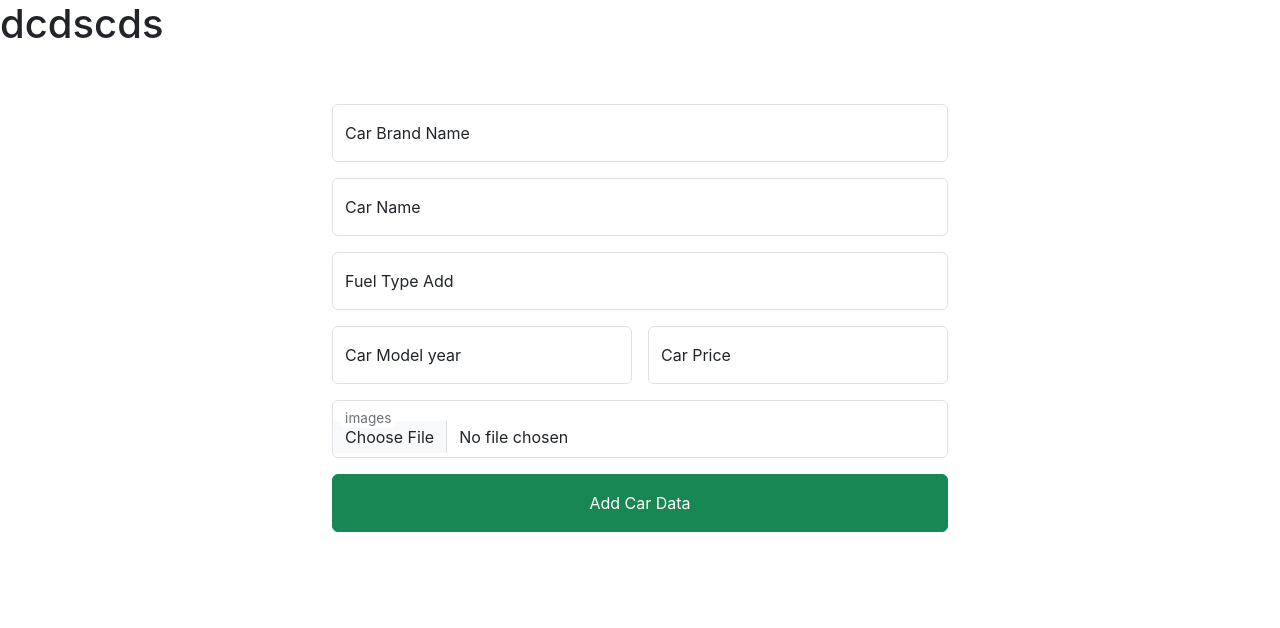
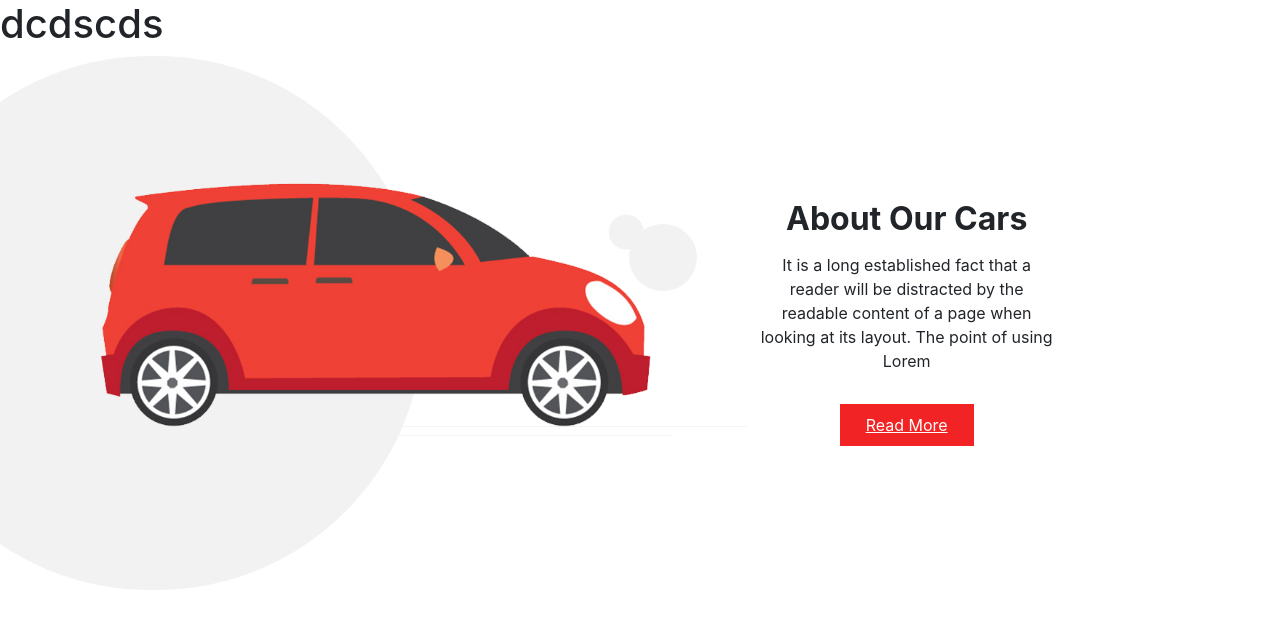
Before and after one commit to teamflourish01/trial-project, a React (Create React App) app in the folder frontend/: page /aboutus in a window 1280 px wide. Shown: the top 628 px of the page. Built offline with nearby package versions, Linux system fonts and the light colour scheme.

Commit message:
About us page create and designed

```diff
--- a/frontend/src/App.js
+++ b/frontend/src/App.js
@@ -2,6 +2,7 @@ import React from "react";
 import Navbar from "./Components/Navbar";
 import CardetailForm from "./Components/Cardetail-Form";
 import { BrowserRouter, Route, Routes } from "react-router-dom";
+import AboutUs from "./Components/About-Us";
 const App = () => {
   return (
     <>
@@ -9,8 +10,9 @@ const App = () => {
         <Navbar />
         <Routes>
           <Route path="/caradd" element={<CardetailForm />} />
+          <Route path="/aboutus" element={<AboutUs />} />
         </Routes>
-        <CardetailForm />
+
       </BrowserRouter>
     </>
   );
--- a/frontend/src/Components/About-Us.jsx
+++ b/frontend/src/Components/About-Us.jsx
@@ -1,5 +1,34 @@
+import React from "react";
+import images from "../images/about-img.png"
 const AboutUs = () => {
-  return <h1>This Is The About Us Components</h1>;
+  return (
+    <>
+     <section class="about_section layout_padding2-top layout_padding-bottom ">
+    <div class="container-fluid">
+      <div class="row">
+        <div class="col-md-7 px-0">
+          <div class="img-box">
+            <img src={images} alt="car logo"/>
+          </div>
+        </div>
+        <div class="col-md-4 col-lg-3">
+          <div class="detail-box">
+            <h2>
+              About Our Cars
+            </h2>
+            <p>
+              It is a long established fact that a reader will be distracted by the readable content of a page when looking at its layout. The point of using Lorem
+            </p>
+            <a href="">
+              Read More
+            </a>
+          </div>
+        </div>
+      </div>
+    </div>
+  </section>
+    </>
+  );
 };
 
 export default AboutUs;
--- a/frontend/src/index.css
+++ b/frontend/src/index.css
@@ -11,3 +11,55 @@ code {
   font-family: source-code-pro, Menlo, Monaco, Consolas, 'Courier New',
     monospace;
 }
+
+/* About us page css */
+
+.about-us-section {
+  padding: 50px 0;
+}
+.about-us-section img {
+  width: 100%;
+  height: auto;
+  float: left;
+  margin-right: 50px;
+}
+.about-us-content {
+  width: 100%;
+  float: left;
+}
+.about_section .row {
+  -webkit-box-align: center;
+      -ms-flex-align: center;
+          align-items: center;
+}
+
+.about_section .img-box img {
+  width: 100%;
+}
+
+.about_section .detail-box {
+  text-align: center;
+}
+
+.about_section .detail-box h2 {
+  font-weight: bold;
+}
+
+.about_section .detail-box p {
+  margin-top: 15px;
+}
+
+.about_section .detail-box a {
+  display: inline-block;
+  padding: 8px 25px;
+  background-color: #f22324;
+  color: #fefdfc;
+  border-radius: #000000;
+  border: 1px solid #f22324;
+  margin-top: 15px;
+}
+
+.about_section .detail-box a:hover {
+  background-color: transparent;
+  color: #f22324;
+}
```
Also changed, not shown: frontend/src/images/about-img.png (added).
